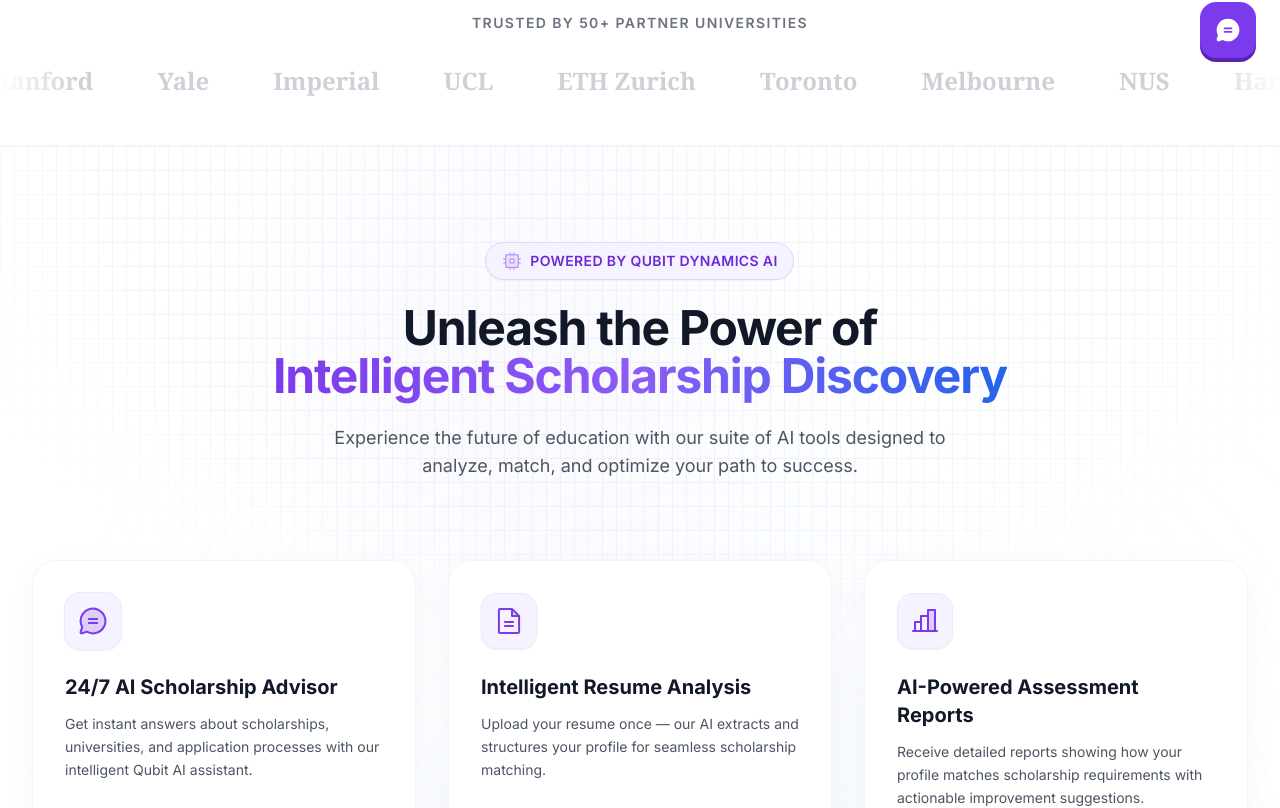
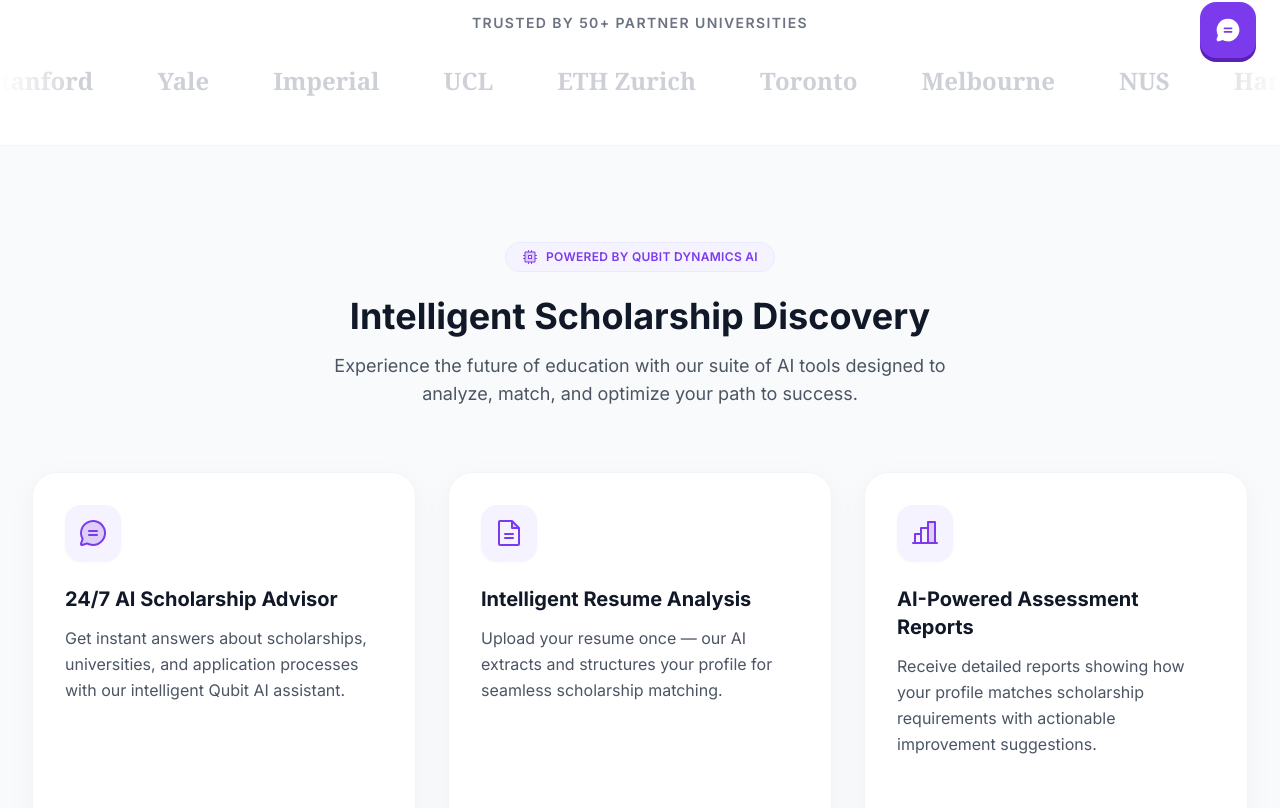
Before and after one commit to sheikhmuhammadzain/goloablstudy, a React (Vite) app: page / in a window 1280 px wide. Shown: the part 718-1526 px from the top of the page. Built offline with nearby package versions, Linux system fonts and the light colour scheme.

Commit message:
added changes

```diff
--- a/components/AIFeaturesShowcase.tsx
+++ b/components/AIFeaturesShowcase.tsx
@@ -8,7 +8,7 @@
   PiPenNibDuotone,
   PiTargetDuotone,
   PiCpuDuotone,
-  PiSparkleFill
+  PiArrowRightBold
 } from 'react-icons/pi';
 
 const features = [
@@ -51,12 +51,12 @@
 ];
 
 const cardVariants: Variants = {
-  hidden: { opacity: 0, y: 50 },
+  hidden: { opacity: 0, y: 30 },
   visible: (delay: number) => ({
     opacity: 1,
     y: 0,
     transition: {
-      duration: 0.6,
+      duration: 0.5,
       delay: delay,
       ease: "easeOut"
     }
@@ -65,40 +65,19 @@
 
 export const AIFeaturesShowcase: React.FC = () => {
   return (
-    <section className="relative py-24 bg-white overflow-hidden">
-      {/* Dynamic Background Elements - Light Mode Grid */}
-      <div className="absolute inset-0 bg-[linear-gradient(to_right,#f1f5f9_1px,transparent_1px),linear-gradient(to_bottom,#f1f5f9_1px,transparent_1px)] bg-[size:14px_24px] [mask-image:radial-gradient(ellipse_60%_50%_at_50%_0%,#000_70%,transparent_100%)]"></div>
-
-      {/* Animated Glowing Orbs - Light Mode Subtle */}
-      <motion.div
-        animate={{
-          scale: [1, 1.2, 1],
-          opacity: [0.5, 0.8, 0.5],
-        }}
-        transition={{ duration: 8, repeat: Infinity, ease: "easeInOut" }}
-        className="absolute top-0 left-1/4 w-96 h-96 bg-brand-100/50 rounded-full blur-[100px] mix-blend-multiply"
-      />
-      <motion.div
-        animate={{
-          scale: [1, 1.3, 1],
-          opacity: [0.5, 0.8, 0.5],
-        }}
-        transition={{ duration: 10, repeat: Infinity, ease: "easeInOut", delay: 1 }}
-        className="absolute bottom-0 right-1/4 w-[500px] h-[500px] bg-blue-100/50 rounded-full blur-[120px] mix-blend-multiply"
-      />
-
-      <div className="relative max-w-7xl mx-auto px-4 sm:px-6 lg:px-8 z-10">
+    <section className="py-24 bg-gray-50">
+      <div className="max-w-7xl mx-auto px-4 sm:px-6 lg:px-8">
 
         {/* Header Section */}
-        <div className="text-center mb-20">
+        <div className="text-center max-w-2xl mx-auto mb-16">
           <motion.div
             initial={{ opacity: 0, scale: 0.9 }}
             whileInView={{ opacity: 1, scale: 1 }}
             viewport={{ once: true }}
-            className="inline-flex items-center gap-2 px-4 py-2 rounded-full bg-brand-50 border border-brand-200 text-brand-700 text-sm font-semibold mb-6 backdrop-blur-md shadow-sm"
+            className="inline-flex items-center gap-2 px-4 py-1.5 rounded-full bg-brand-50 border border-brand-100 text-brand-600 text-xs font-semibold mb-6 uppercase tracking-wide"
           >
-            <PiCpuDuotone className="w-5 h-5 animate-pulse text-brand-600" />
-            <span className="tracking-wide">POWERED BY QUBIT DYNAMICS AI</span>
+            <PiCpuDuotone size={16} />
+            <span>Powered by Qubit Dynamics AI</span>
           </motion.div>
 
           <motion.h2
@@ -106,10 +85,9 @@
             whileInView={{ opacity: 1, y: 0 }}
             viewport={{ once: true }}
             transition={{ delay: 0.1 }}
-            className="text-4xl md:text-5xl font-bold text-gray-900 mb-6 tracking-tight"
+            className="text-3xl md:text-4xl font-bold text-gray-900 mb-4"
           >
-            Unleash the Power of <br className="hidden md:block" />
-            <span className="text-transparent bg-clip-text bg-gradient-to-r from-brand-600 via-brand-500 to-blue-600">Intelligent Scholarship Discovery</span>
+            Intelligent Scholarship Discovery
           </motion.h2>
 
           <motion.p
@@ -117,14 +95,14 @@
             whileInView={{ opacity: 1, y: 0 }}
             viewport={{ once: true }}
             transition={{ delay: 0.2 }}
-            className="text-lg text-gray-600 max-w-2xl mx-auto"
+            className="text-lg text-gray-600"
           >
             Experience the future of education with our suite of AI tools designed to analyze, match, and optimize your path to success.
           </motion.p>
         </div>
 
         {/* Grid Section */}
-        <div className="grid grid-cols-1 md:grid-cols-2 lg:grid-cols-3 gap-6 lg:gap-8">
+        <div className="grid grid-cols-1 md:grid-cols-2 lg:grid-cols-3 gap-8">
           {features.map((feature, idx) => (
             <motion.div
               key={idx}
@@ -133,37 +111,25 @@
               whileInView="visible"
               viewport={{ once: true, margin: "-50px" }}
               variants={cardVariants}
-              whileHover={{ y: -8, transition: { duration: 0.3 } }}
-              className="group relative p-8 rounded-3xl bg-white border border-gray-100 shadow-[0_8px_30px_rgb(0,0,0,0.04)] hover:shadow-[0_8px_30px_rgb(124,58,237,0.1)] hover:border-brand-200 overflow-hidden transition-all duration-300"
+              whileHover={{ y: -5 }}
+              className="group p-8 rounded-3xl bg-white border border-gray-100 shadow-[0_8px_30px_rgb(0,0,0,0.04)] hover:shadow-[0_8px_30px_rgb(124,58,237,0.1)] transition-all duration-300"
             >
-              {/* Hover Glow Effect */}
-              <div className="absolute inset-0 bg-gradient-to-br from-brand-50/50 to-blue-50/50 opacity-0 group-hover:opacity-100 transition-opacity duration-500"></div>
-
-              {/* Animated Icon */}
-              <div className="relative mb-6">
-                <motion.div
-                  className="w-14 h-14 rounded-2xl bg-brand-50 border border-brand-100 flex items-center justify-center text-brand-600 group-hover:bg-brand-600 group-hover:text-white transition-colors duration-300 shadow-sm group-hover:shadow-brand-500/25"
-                  animate={{ scale: [1, 1.05, 1] }}
-                  transition={{ duration: 3, repeat: Infinity, ease: "easeInOut", delay: idx * 0.5 }}
-                >
-                  <feature.icon size={32} />
-                </motion.div>
-                {/* Decorative Sparkle */}
-                <div className="absolute -top-2 -right-2 opacity-0 group-hover:opacity-100 transition-opacity duration-300 delay-100">
-                  <PiSparkleFill className="text-yellow-400 w-4 h-4 animate-bounce" />
-                </div>
+              {/* Icon */}
+              <div className="w-14 h-14 bg-brand-50 rounded-2xl flex items-center justify-center text-brand-600 mb-6 group-hover:scale-110 transition-transform shadow-sm">
+                <feature.icon size={32} />
               </div>
 
-              <h3 className="relative text-xl font-bold text-gray-900 mb-3 group-hover:text-brand-600 transition-colors">
-                {feature.title}
-              </h3>
+              <h3 className="text-xl font-bold text-gray-900 mb-3">{feature.title}</h3>
 
-              <p className="relative text-gray-600 leading-relaxed text-sm group-hover:text-gray-700 transition-colors">
+              <p className="text-gray-600 leading-relaxed mb-4">
                 {feature.description}
               </p>
 
-              {/* Bottom decorative line */}
-              <div className="absolute bottom-0 left-0 w-full h-1 bg-gradient-to-r from-brand-600 to-blue-600 transform scale-x-0 group-hover:scale-x-100 transition-transform duration-500 origin-left"></div>
+              {/* Learn More Link */}
+              <a href="#" className="inline-flex items-center gap-2 text-sm font-semibold text-brand-600 opacity-0 group-hover:opacity-100 transition-opacity duration-300">
+                Learn more
+                <PiArrowRightBold size={16} />
+              </a>
             </motion.div>
           ))}
         </div>
--- a/index.html
+++ b/index.html
@@ -46,21 +46,9 @@
         scrollbar-width: none;
       }
     </style>
-  <script type="importmap">
-{
-  "imports": {
-    "react/": "https://aistudiocdn.com/react@^19.2.1/",
-    "react": "https://aistudiocdn.com/react@^19.2.1",
-    "react-dom/": "https://aistudiocdn.com/react-dom@^19.2.1/",
-    "react-icons": "https://esm.sh/react-icons@5.4.0?external=react,react-dom",
-    "react-icons/pi": "https://esm.sh/react-icons@5.4.0/pi?external=react,react-dom",
-    "framer-motion": "https://aistudiocdn.com/framer-motion@^12.23.25",
-    "react-icons/": "https://aistudiocdn.com/react-icons@^5.5.0/"
-  }
-}
-</script>
 </head>
   <body>
     <div id="root"></div>
+    <script type="module" src="/index.tsx"></script>
   </body>
 </html>
```
Also changed, not shown: 1 other file (tests, documents, lock files or other folders).
